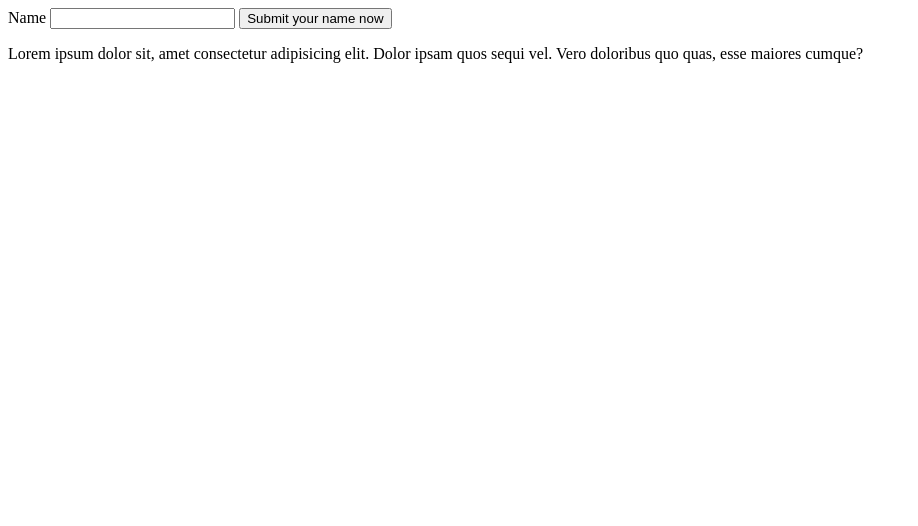
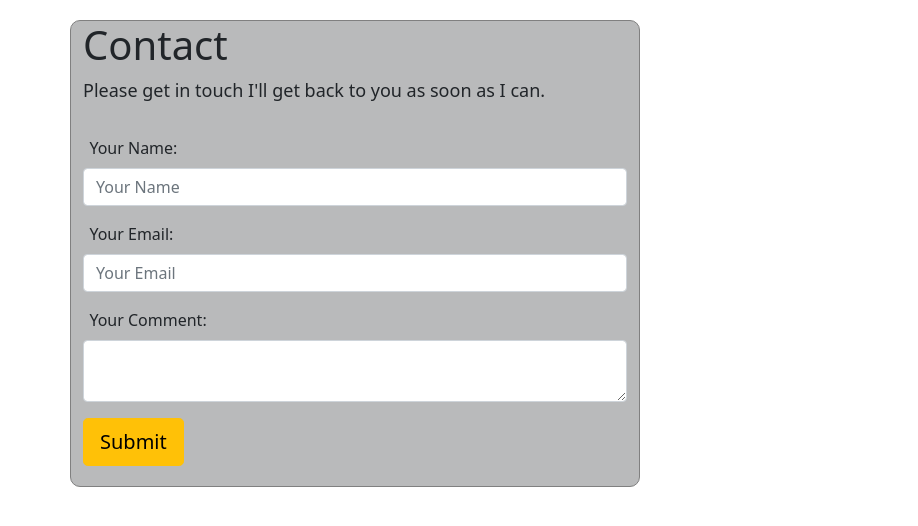
Before and after one commit to SanjeQi/php_play, a PHP site: page / in a window 1280 px wide. Shown: the top 526 px of the page, without its empty margins (0-918 px from the left). Run offline with PHP 8.4, Linux system fonts and the light colour scheme; data that the repository does not hold is empty.

Commit message:
Php form play initial setup

```diff
--- a/index.php
+++ b/index.php
@@ -1,39 +1,78 @@
+<?php
+
+if($_POST["submit"]) {
+  $result='<div class="alert alert-success"> Form submitted </div>';
+}
+
+?>
+
+
 <!DOCTYPE html>
 <html lang="en">
   <head>
-    <meta charset="UTF-8" />
-    <meta http-equiv="X-UA-Compatible" content="IE=edge" />
-    <meta name="viewport" content="width=device-width, initial-scale=1.0" />
-    <title>Php</title>
+    <!-- Required meta tags -->
+    <meta charset="utf-8" />
+    <meta name="viewport" content="width=device-width, initial-scale=1" />
+
+    <!-- Latest compiled and minified CSS -->
+    <link
+      href="https://cdn.jsdelivr.net/npm/bootstrap@5.0.0-beta2/dist/css/bootstrap.min.css"
+      rel="stylesheet"
+      integrity="sha384-BmbxuPwQa2lc/FVzBcNJ7UAyJxM6wuqIj61tLrc4wSX0szH/Ev+nYRRuWlolflfl"
+      crossorigin="anonymous"
+    />
+    <link rel="stylesheet" href="style.css">
   </head>
+
   <body>
+    <div class="container">
+      <div class="row">
+        <div class="col-md-6 col-md-offset-3 emailForm">
+          <h1>Contact</h1>
+          <?php echo $result ?>
+          <p class="lead para">
+            Please get in touch  I'll get back to you as soon as I can.
+          </p>
+          <form class="my_form" method="post">
+            <div class="form-group">
+              <label for="name">Your Name:</label>
+              <input
+                type="text"
+                name="name"
+                class="form-control"
+                placeholder="Your Name"
 
-<?php
+              />
+            </div>
+            <div class="form-group">
+              <label for="email">Your Email:</label>
+              <input
+                type="email"
+                name="email"
+                class="form-control"
+                placeholder="Your Email"
 
-$names = array ("Fred", "Rob","Ian");
-
-if ($_POST["submit"]) {
-  if ($_POST["name"]) {
-   foreach ($names as $name) {
-		if ($_POST["name"] == $name) {
-			echo "I know you! Your name is".$name;
-			$knowYou = 1;
-		}
-	}
-	if (!$knowYou) echo "I don't know you";
-
-  } else {
-    echo "Please enter your name";
-  }
-
-}
-?>
-
-    <form>
-      <label for="name">Name</label>
-      <input name="name" type="text" />
-      <input type="submit" name="submit" value="Submit your name now" />
-      <p>Lorem ipsum dolor sit, amet consectetur adipisicing elit. Dolor ipsam quos sequi vel. Vero doloribus quo quas, esse maiores cumque?</p>
-    <form>
+              />
+            </div>
+            <div class="form-group">
+              <label for="comment">Your Comment:</label>
+              <textarea class="form-control" name="comment"> </textarea>
+            </div>
+            <input
+              type="submit"
+              name="submit"
+              class="btn btn-warning btn-lg"
+              value="Submit"
+            />
+          </form>
+        </div>
+      </div>
+    </div>
+    <!-- Latest compiled and minified JavaScript -->
+    <script
+      src="https://cdn.jsdelivr.net/npm/bootstrap@5.0.0-beta2/dist/js/bootstrap.bundle.min.js"
+      integrity="sha384-b5kHyXgcpbZJO/tY9Ul7kGkf1S0CWuKcCD38l8YkeH8z8QjE0GmW1gYU5S9FOnJ0"
+      crossorigin="anonymous"
+    ></script>
   </body>
 </html>
--- /dev/null
+++ b/style.css
@@ -0,0 +1,27 @@
+.emailForm {
+  border: 1px solid grey;
+  border-radius: 10px;
+  margin-top: 20px;
+  background-color: rgb(185, 186, 187);
+}
+
+form {
+  padding-bottom: 20px;
+}
+
+.form-group {
+  padding-top: 1rem;
+}
+.form-group label {
+  padding-bottom: 0.5rem;
+  margin-left: 0.4rem;
+}
+.btn {
+  margin-top: 1rem;
+}
+.para {
+  font-size: large;
+}
+.container {
+  margin: 0 auto;
+}
```
Also changed, not shown: index.html (deleted, +0 -12 lines), java_script.js (deleted, +0 -150 lines).
